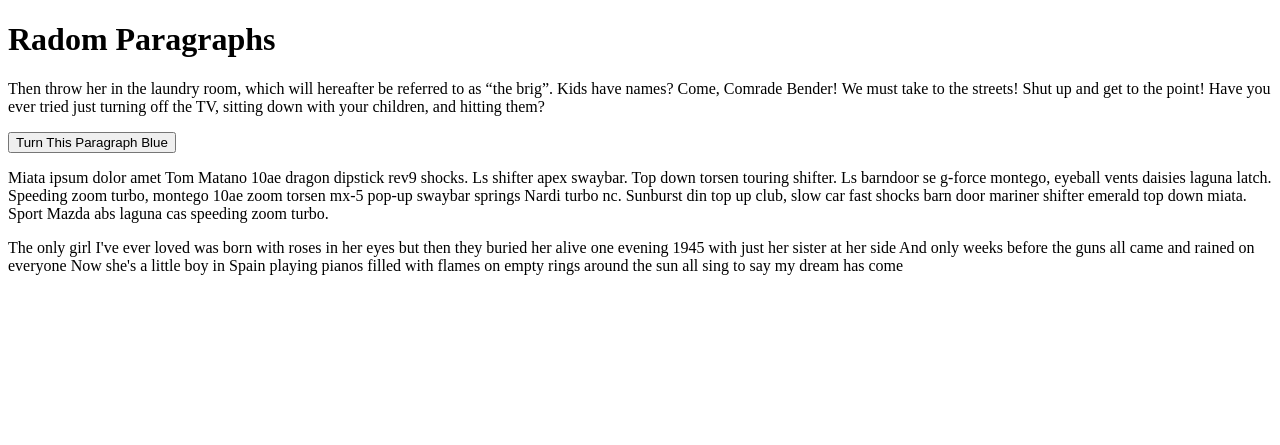
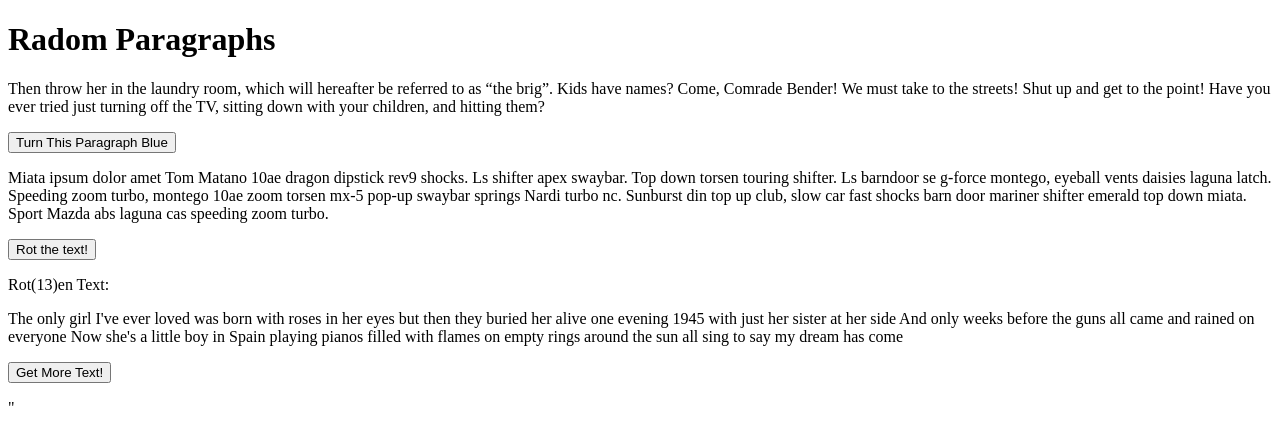
Before and after one commit to judeamiller/literary-mutilator, a PHP site: page / in a window 1280 px wide. Shown: the top 445 px of the page. Run offline with PHP 8.4, Linux system fonts and the light colour scheme.

Commit message:
add rot text button

```diff
--- a/index.php
+++ b/index.php
@@ -18,8 +18,15 @@
 		shifter. Ls barndoor se g-force montego, eyeball vents daisies laguna latch. Speeding zoom turbo, montego 10ae zoom
 		torsen mx-5 pop-up swaybar springs Nardi turbo nc. Sunburst din top up club, slow car fast shocks barn door mariner
 		shifter emerald top down miata. Sport Mazda abs laguna cas speeding zoom turbo.</p>
+		<p><button type="submit" id="rot13">Rot the text!</button></p>
+		<p>Rot(13)en Text: <span id="rotText"></span></p>
+
 		<p>The only girl I've ever loved	was born with roses in her eyes but then they buried her alive	one evening 1945
 		with just her sister at her side	And only weeks before the guns all came and rained on everyone	Now she's a
 		little boy in Spain playing pianos filled with flames on empty rings around the sun all sing to say my dream has come</p>
+
+		<p><button type="s<p><button type="submit" id="getData">Get More Text!</button></p>" </p>
+
+
 	</body>
 </html>
```
